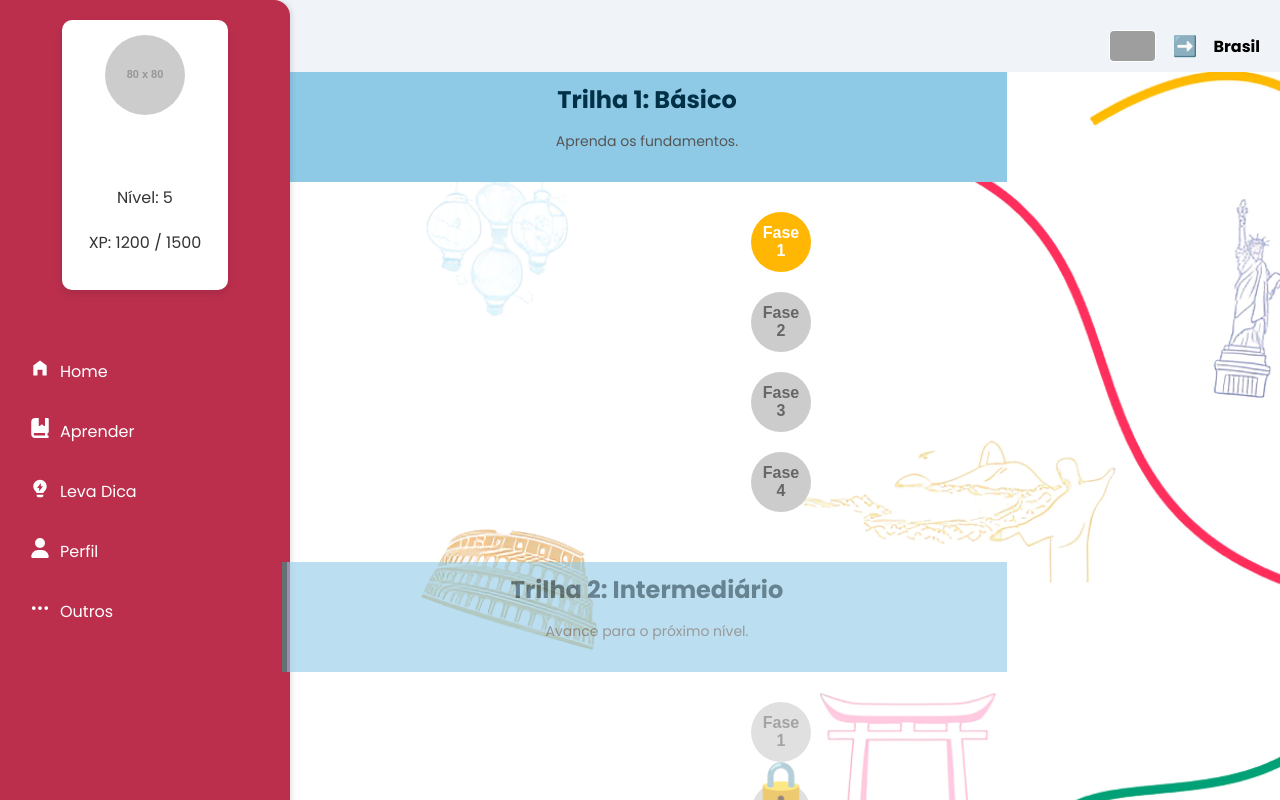
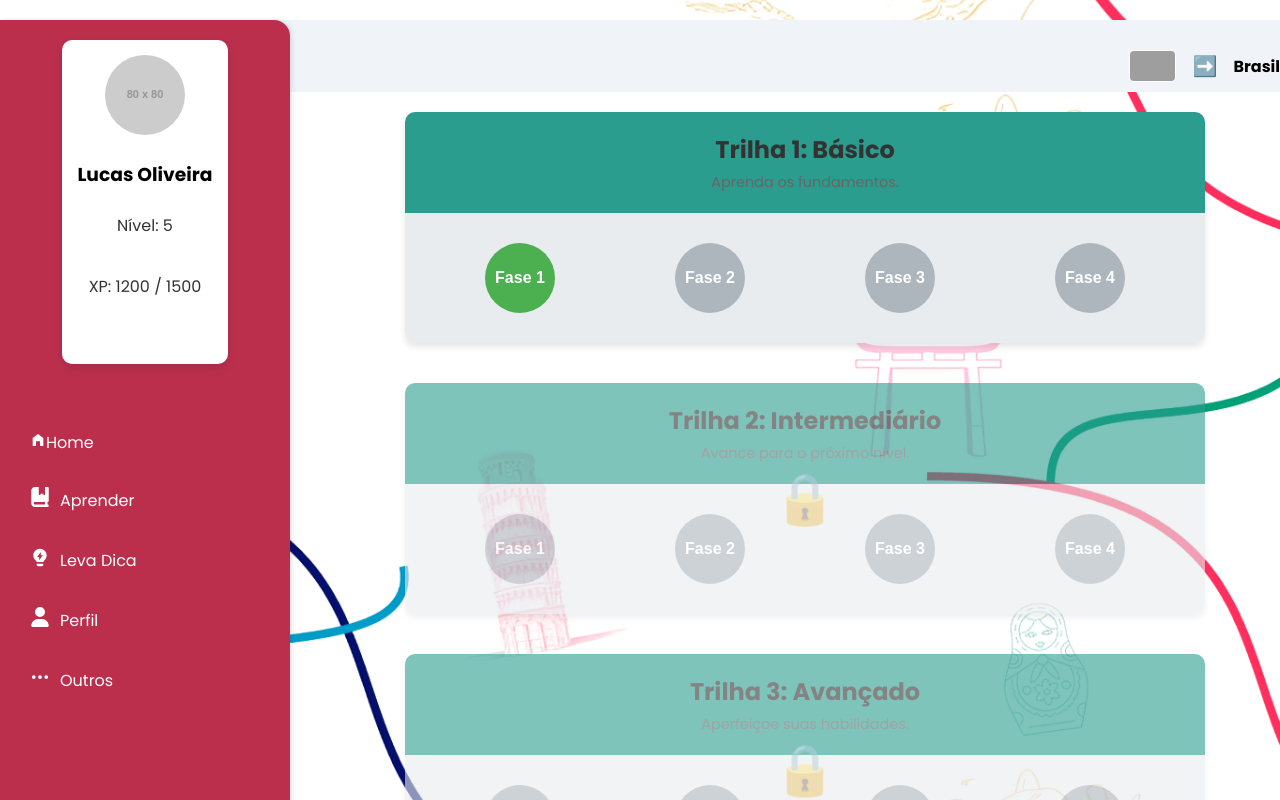
Before and after one commit to Leva-Nois/LevaNois-Frontend, a React (Create React App) app: page /trilha in a window 1280 px wide. Shown: the top 800 px of the page. Built offline with nearby package versions, Linux system fonts and the light colour scheme; grey boxes are pictures that could not be loaded.

Commit message:
guga pinto

```diff
--- a/src/App.js
+++ b/src/App.js
@@ -18,6 +18,7 @@ function App() {
         <Route path="/trilha/Dicas" element={<Dicas />} /> {/* Rota para Dicas */}
         <Route path="/trilha/Fases/fase1" element={<Fase1 />} /> {/* Rota para Fase 1 */}
         <Route path="/trilha/Fases/fase2" element={<Fase2 />} /> {/* Rota para Fase 2 */}
+
       </Routes>
     </div>
   );
--- a/src/pages/Trilha/Components/BarraLateral.css
+++ b/src/pages/Trilha/Components/BarraLateral.css
@@ -13,6 +13,13 @@
   left: 0;
 }
 
+.profile-info {
+  display: flex;
+  flex-direction: column;
+  align-items: center;
+  margin-bottom: 30px;
+  color: black;
+}
 .profile {
   text-align: center;
   margin-bottom: 30px;
--- a/src/pages/Trilha/Components/BarraLateral.jsx
+++ b/src/pages/Trilha/Components/BarraLateral.jsx
@@ -2,7 +2,7 @@ import React from "react";
 import { Link } from "react-router-dom";
 import "./BarraLateral.css";
 import { MdHomeFilled } from "react-icons/md";
-import { FaBookBookmark, FaMoneyBillTransfer, FaUser } from "react-icons/fa6";
+import { FaBookBookmark, FaUser } from "react-icons/fa6";
 import { RiLightbulbFlashFill } from "react-icons/ri";
 import { BsThreeDots } from "react-icons/bs";
 
@@ -15,16 +15,22 @@ const BarraLateral = () => {
           alt="Foto do Usuário"
           className="profile-picture"
         />
+        <div className="profile-info">
         <h3>Lucas Oliveira</h3>
         <p>Nível: 5</p>
         <p>XP: 1200 / 1500</p>
       </div>
+      </div>
       <ul className="menu">
         <li>
-          <i className="icon"><MdHomeFilled /></i> Home
+          <Link to="/Trilha/" className="menu-link">
+          <i ClassName="icon"><MdHomeFilled /></i>Home
+          </Link>
         </li>
         <li>
+          <Link to="/trilha/aprender" className="menu-link">
           <i className="icon"><FaBookBookmark /></i> Aprender
+          </Link>
         </li>
         <li>
           <Link to="/trilha/Dicas" className="menu-link">
--- a/src/pages/Trilha/Components/Trilha/Dicas/Dicas.css
+++ b/src/pages/Trilha/Components/Trilha/Dicas/Dicas.css
@@ -1,7 +1,7 @@
 .dicas-container {
   margin-left: 250px; /* Ajusta para a barra lateral */
   padding: 20px;
-  background-color: #f5f5f5;
+  background-color: #a3a3a3;
   min-height: 100vh;
   font-family: 'Poppins', sans-serif;
 }
--- a/src/pages/Trilha/Components/Trilha/Fases/fase1.jsx
+++ b/src/pages/Trilha/Components/Trilha/Fases/fase1.jsx
@@ -100,6 +100,12 @@ const Fase1 = () => {
           >
             Clique aqui
           </a>
+          <button
+            className="next-level-button"
+            onClick={() => setScreen('completed')}
+          >
+            Estão atualizados
+          </button>
         </div>
       )}
     </div>
--- a/src/pages/Trilha/Components/Trilha/Trilha.css
+++ b/src/pages/Trilha/Components/Trilha/Trilha.css
@@ -1,108 +1,132 @@
 /* Contêiner principal da trilha */
 .trail-container {
-  padding-left: 1rem;
   display: flex;
   flex-direction: column;
   align-items: center;
+  width: 100%;
+  padding: 20px;
+  background-size: cover;
+  background-position: center;
 }
 
 /* Seção da trilha */
 .trail-section {
   margin-bottom: 40px;
-  width: 100%;
+  width: 90%;
+  max-width: 800px;
+  border-radius: 10px;
+  overflow: hidden;
+  position: relative;
+  box-shadow: 0 4px 6px rgba(0, 0, 0, 0.1);
 }
 
 .trail-section.locked {
   opacity: 0.6;
+}
+
+/* Cabeçalho da seção */
+.section-header {
+  display: flex;
+  flex-direction: column;
+  align-items: center;
+  justify-content: center;
+  padding: 20px;
+  background-color: #2a9d8f; /* Cor de fundo correspondente ao protótipo */
+  color: white;
+  text-align: center;
+}
+
+.section-header h2 {
+  margin: 0;
+  font-size: 1.5rem;
+}
+
+.section-header p {
+  margin: 5px 0 0;
+  font-size: 0.9rem;
+}
+
+/* Contêiner de níveis */
+.section-levels {
+  display: flex;
+  justify-content: space-around;
+  padding: 20px;
+  background-color: #e9ecef; /* Fundo para destacar os botões */
+}
+
+/* Botões de níveis */
+.level-button {
+  display: flex;
+  align-items: center;
+  justify-content: center;
+  width: 70px;
+  height: 70px;
+  margin: 10px;
+  border-radius: 50%;
+  border: none;
+  font-size: 16px;
+  font-weight: bold;
+  color: white;
+  cursor: pointer;
+  transition: transform 0.3s ease, background-color 0.3s ease;
   position: relative;
 }
 
-.trail-section.locked:after {
+.level-button.unlocked {
+  background-color: #4caf50; /* Cor verde para fases desbloqueadas */
+}
+
+.level-button.locked {
+  background-color: #adb5bd; /* Cor neutra para fases bloqueadas */
+  cursor: not-allowed;
+}
+
+.level-button:hover.unlocked {
+  transform: scale(1.1);
+}
+
+/* Adição de ícones de estrelas */
+.level-button .star-icon {
+  position: absolute;
+  top: 5px;
+  right: 5px;
+  font-size: 16px;
+  color: #ffd700; /* Cor dourada para as estrelas */
+}
+
+.level-button.unlocked .star-icon {
+  content: "★";
+  visibility: visible;
+}
+
+.level-button.locked .star-icon {
+  visibility: hidden;
+}
+
+/* Cores diferentes para as fases */
+.level-button.phase-1 {
+  background-color: #ff6f61;
+}
+
+.level-button.phase-2 {
+  background-color: #ffb703;
+}
+
+.level-button.phase-3 {
+  background-color: #2196f3;
+}
+
+.level-button.phase-4 {
+  background-color: #9c27b0;
+}
+
+/* Efeitos para fases bloqueadas */
+.trail-section.locked::after {
   content: "🔒";
   font-size: 50px;
-  color: #333;
+  color: rgba(0, 0, 0, 0.5);
   position: absolute;
   top: 50%;
   left: 50%;
   transform: translate(-50%, -50%);
 }
-
-/* Cabeçalho da seção */
-.section-header {
-  text-align: center;
-  margin-bottom: 20px;
-  padding: 10px;
-  width: 700px;
-  background-color: #8ecae6;
-  border-left: 5px solid #2a9d8f;
-}
-
-.section-header h2 {
-  margin: 0;
-  color: #023047;
-}
-
-.section-header p {
-  color: #555;
-  font-size: 14px;
-}
-
-/* Contêiner de níveis */
-.section-levels {
-  display: flex;
-  flex-direction: column;
-  align-items: center;
-}
-
-.level-container {
-  margin: 10px 0;
-  text-align: center;
-}
-
-/* Botões de níveis */
-.level-button {
-  width: 60px;
-  height: 60px;
-  margin: 10px 0;
-  border-radius: 50%;
-  font-size: 16px;
-  font-weight: bold;
-  display: flex;
-  align-items: center;
-  justify-content: center;
-  transition: transform 0.3s, background-color 0.3s;
-  cursor: pointer;
-  border: none;
-}
-
-.level-button.unlocked {
-  background-color: #ffb703;
-  color: #fff;
-}
-
-.level-button.locked {
-  background-color: #ccc;
-  color: #666;
-  cursor: not-allowed;
-}
-
-/* Botão de redirecionamento */
-.redirect-button {
-  margin-top: 10px;
-  padding: 8px 16px;
-  background-color: #2a9d8f;
-  color: white;
-  border: none;
-  border-radius: 4px;
-  font-size: 14px;
-  cursor: pointer;
-  transition: background-color 0.3s ease;
-}
-
-.redirect-button:hover {
-  background-color: #21867a;
-}
-
-.redirect-button:active {
-  background-color: #176b5f;
-}
--- a/src/pages/Trilha/Components/Trilha/TrilhaSecao.jsx
+++ b/src/pages/Trilha/Components/Trilha/TrilhaSecao.jsx
@@ -17,9 +17,7 @@ const TrailSection = ({ trail }) => {
         {[1, 2, 3, 4].map((level) => (
           <button
             key={level}
-            className={`level-button ${
-              trail.unlocked && level === 1 ? "unlocked" : "locked"
-            }`}
+            className={`level-button ${trail.unlocked && level === 1 ? "unlocked" : "locked"}`}
             onClick={() => {
               if (trail.unlocked && level === 1) {
                 // Navega para a tela da fase
--- /dev/null
+++ b/src/pages/Trilha/Components/Trilha/aprender/Aprender.css
@@ -0,0 +1,86 @@
+body {
+    margin: 0;
+    font-family: Arial, sans-serif;
+  }
+
+  .app {
+    display: flex;
+  }
+
+  .sidebar {
+    width: 200px;
+    background-color: #2c3e50;
+    color: white;
+    padding: 20px;
+  }
+
+  .logo {
+    font-size: 24px;
+    margin-bottom: 20px;
+  }
+
+  nav ul {
+    list-style: none;
+    padding: 0;
+  }
+
+  nav ul li {
+    margin: 10px 0;
+    cursor: pointer;
+  }
+
+  .main-content {
+    flex: 1;
+    padding: 20px;
+  }
+
+  .header {
+    background-color: #27ae60;
+    color: white;
+    padding: 20px;
+    display: flex;
+    align-items: center;
+    justify-content: space-between;
+  }
+
+  .header-content {
+    display: flex;
+    align-items: center;
+  }
+
+  .header h1 {
+    margin: 0;
+  }
+
+  .header-image img {
+    width: 100px;
+    height: auto;
+    margin-left: 20px;
+  }
+
+  .info-section {
+    margin-top: 20px;
+  }
+
+  .info-section h2 {
+    margin-bottom: 10px;
+  }
+
+  .info-cards {
+    display: flex;
+    justify-content: space-between;
+  }
+
+  .card {
+    width: 30%;
+    text-align: center;
+  }
+
+  .card img {
+    width: 100%;
+    height: auto;
+  }
+
+  .card h3 {
+    margin-top: 10px;
+  }
--- a/src/pages/cadastro/Cadastro.jsx
+++ b/src/pages/cadastro/Cadastro.jsx
@@ -1,4 +1,5 @@
 import React, { useState, useEffect, useRef } from "react";
+import { useNavigate } from "react-router-dom";
 import "./cadastro.css";
 
 const Cadastro = () => {
@@ -6,6 +7,7 @@
   const contFormsRef = useRef(null);
   const formLoginRef = useRef(null);
   const formSignUpRef = useRef(null);
+  const navigate = useNavigate(); // Hook para navegação
 
   useEffect(() => {
     if (contFormsRef.current && formLoginRef.current && formSignUpRef.current) {
@@ -52,6 +54,11 @@
     }
   };
 
+  const handleSignUp = () => {
+    // Redirecionar para a página da Trilha
+    navigate("/trilha");
+  };
+
   return (
     <div className="cadastro">
       <div className="cont_backgroudgray">
@@ -87,7 +94,7 @@
                   <h2>Login</h2>
                   <input type="text" placeholder="E-mail" />
                   <input type="password" placeholder="Senha" />
-                    <button className="btn_login" type="submit">Entrar</button>
+                  <button className="btn_sign_up" type="submit" onClick={handleSignUp}>Entrar</button>
                 </div>
                 <div className="cont_form_sign_up" ref={formSignUpRef}>
                   <a href="#" onClick={hideLoginAndSignUp}>
@@ -100,7 +107,7 @@
                   <input type="text" placeholder="País de Interesse" />
                   <input type="password" placeholder="Senha" />
                   <input type="password" placeholder="Confirmar Senha" />
-                    <button className="btn_sign_up" type="submit">Cadastrar</button>
+                  <button className="btn_sign_up" type="submit" onClick={handleSignUp}>Cadastrar</button>
                 </div>
               </div>
             </div>
--- a/src/pages/cadastro/cadastro.css
+++ b/src/pages/cadastro/cadastro.css
@@ -1,8 +1,9 @@
+/* CSS atualizado para adicionar barra de rolagem */
 .cadastro * {
 	margin: 0 auto;
 	padding: 0;
 	text-align: center;
-	font-family: "Open Sans", sans-serif;
+	font-family: "Poppins", sans-serif;
   }
 
   .cadastro .cotn_principal {
@@ -12,7 +13,6 @@
 	height: 100%;
 	background: url("./images/coa-background.jpg");
 	background-size: cover;
-
   }
 
   .cadastro .cont_centrar {
@@ -38,13 +38,14 @@
 
   .cadastro .cont_forms {
 	position: absolute;
-	overflow: hidden;
+	overflow-y: auto; /* Adiciona rolagem vertical */
 	top: 0;
 	left: 0;
 	width: 320px;
 	height: 280px;
 	background-color: #e1edff;
 	transition: all 0.5s;
+	scrollbar-width: thin; /* Suporte para navegadores compatíveis */
   }
 
   .cadastro .cont_forms_active_login {
@@ -130,7 +131,6 @@
 	color: #fff;
   }
 
-  /* Background text */
   .cadastro .cont_ba_opcitiy {
 	position: relative;
 	background-color: rgba(0, 0, 0, 0.55);
@@ -219,12 +219,13 @@
   }
 
   .cadastro .cont_form_login > a {
-    color: #757575;
+	color: #757575;
 	position: relative;
 	float: left;
 	margin: 10px;
 	margin-left: 30px;
   }
+
   .cadastro .cont_form_sign_up > a {
 	color: #757575;
 	position: relative;
@@ -232,3 +233,86 @@
 	margin: 10px;
 	margin-left: 30px;
   }
+
+  /* Estilos para personalizar a barra de rolagem */
+  .cadastro .cont_forms::-webkit-scrollbar {
+	width: 6px; /* Largura da barra */
+  }
+
+  .cadastro .cont_forms::-webkit-scrollbar-thumb {
+	background-color: #00a178; /* Cor da barra */
+	border-radius: 10px;
+  }
+
+  .cadastro .cont_forms::-webkit-scrollbar-track {
+	background-color: #f0f0f0; /* Cor do fundo do track */
+  }
+
+  /* Estilo atualizado para os campos de entrada */
+  .cadastro input[type="text"] {
+	width: 260px;
+	height: 40px;
+	padding: 10px;
+	margin: 10px 0;
+	border: 2px solid #007baf;
+	border-radius: 10px;
+	box-shadow: 0px 4px 6px rgba(0, 0, 0, 0.2);
+	font-size: 14px;
+	outline: none;
+	transition: border-color 0.3s;
+  }
+
+  .cadastro input[type="text"]:focus {
+	border-color: #005f80;
+  }
+    /* Estilo atualizado para os campos de entrada */
+	.cadastro input[type="email"] {
+		width: 260px;
+		height: 40px;
+		padding: 10px;
+		margin: 10px 0;
+		border: 2px solid #007baf;
+		border-radius: 10px;
+		box-shadow: 0px 4px 6px rgba(0, 0, 0, 0.2);
+		font-size: 14px;
+		outline: none;
+		transition: border-color 0.3s;
+	  }
+
+	  .cadastro input[type="email"]:focus {
+		border-color: #005f80;
+	  }
+	    /* Estilo atualizado para os campos de entrada */
+  .cadastro input[type="password"] {
+	width: 260px;
+	height: 40px;
+	padding: 10px;
+	margin: 10px 0;
+	border: 2px solid #007baf;
+	border-radius: 10px;
+	box-shadow: 0px 4px 6px rgba(0, 0, 0, 0.2);
+	font-size: 14px;
+	outline: none;
+	transition: border-color 0.3s;
+  }
+
+  .cadastro input[type="password "]:focus {
+	border-color: #005f80;
+  }
+    /* Estilo atualizado para os campos de entrada */
+	.cadastro input[type="date"] {
+		width: 260px;
+		height: 40px;
+		padding: 10px;
+		margin: 10px 0;
+		border: 2px solid #007baf;
+		border-radius: 10px;
+		box-shadow: 0px 4px 6px rgba(0, 0, 0, 0.2);
+		font-size: 14px;
+		outline: none;
+		transition: border-color 0.3s;
+	  }
+
+	  .cadastro input[type="date"]:focus {
+		border-color: #005f80;
+	  }
```
Also changed, not shown: src/pages/Trilha/Components/Trilha/aprender/Aprender.jsx (added, +52 -0 lines), src/pages/Trilha/Components/Trilha/Fases/images/eua.png (added). Lines whose indentation alone changed are shown as unchanged.
